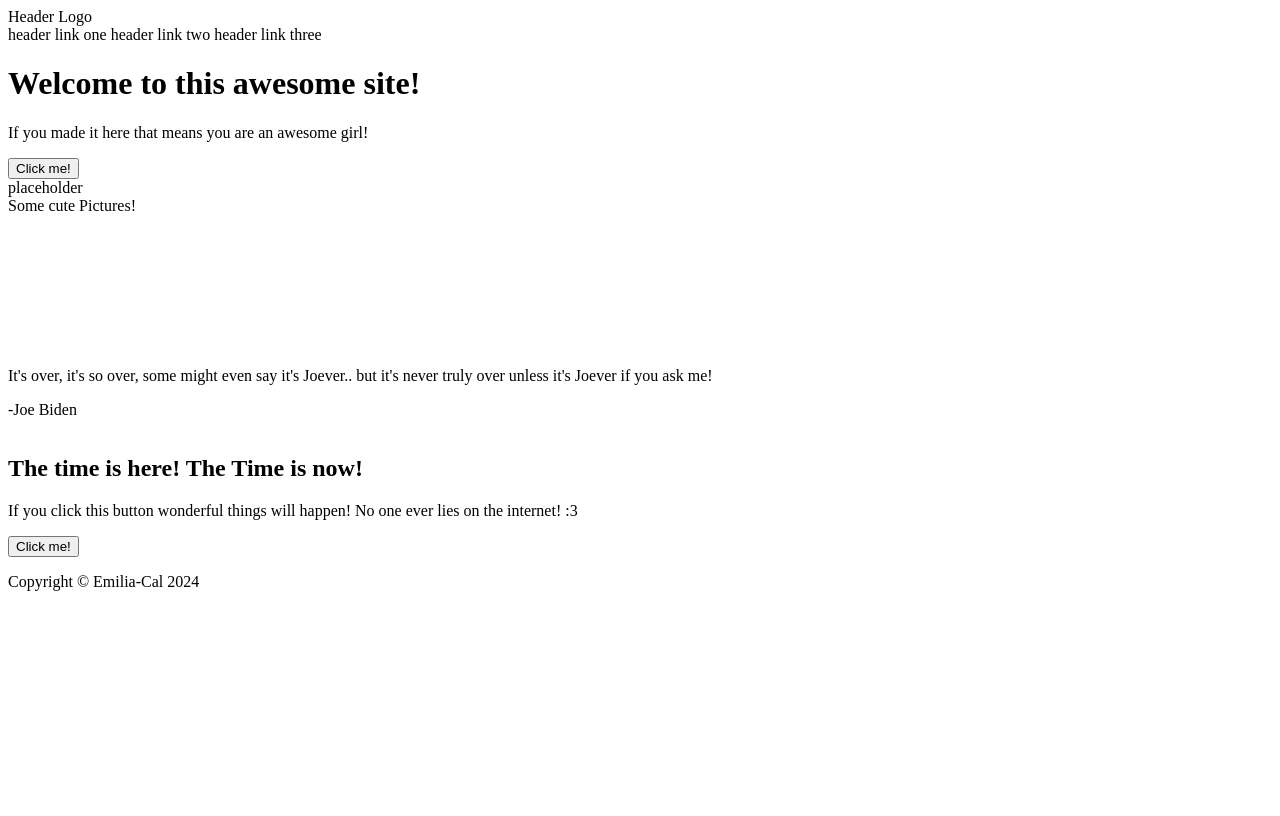
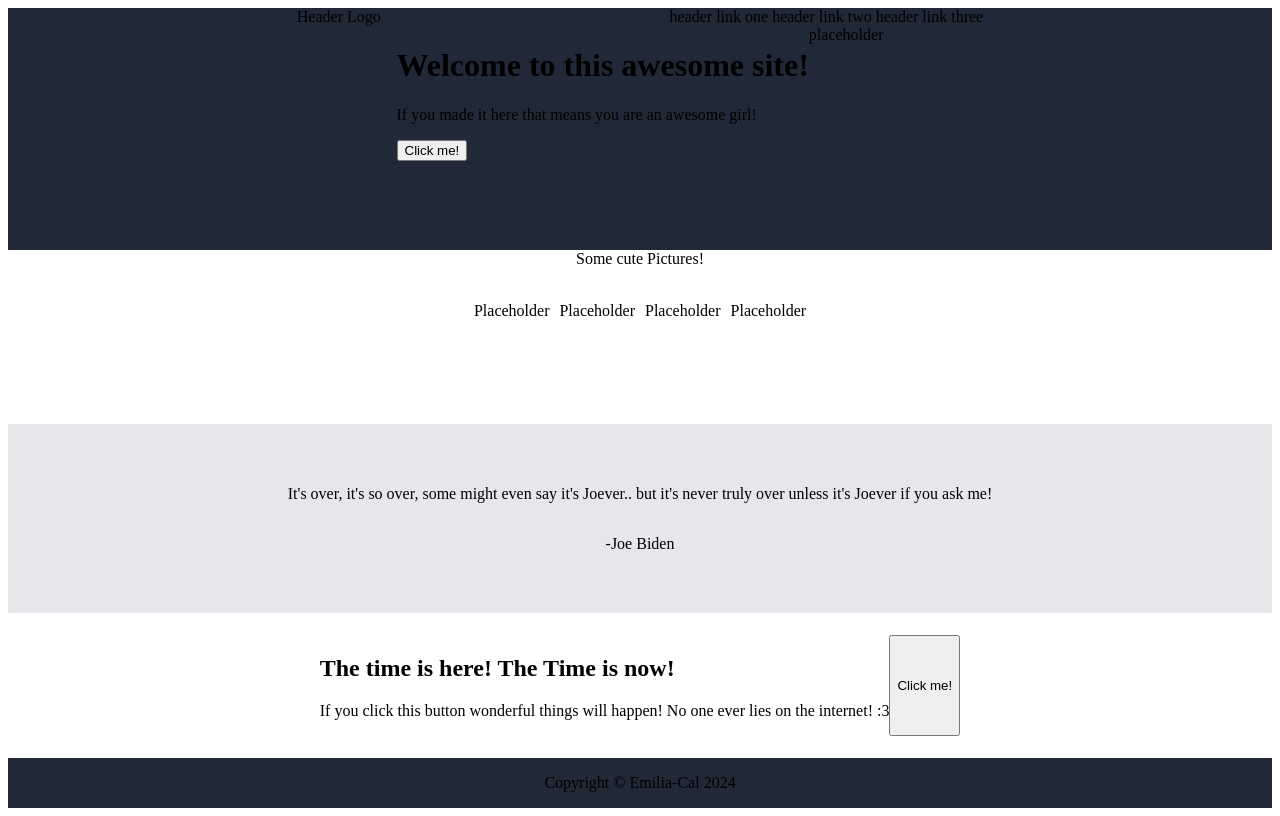
Before and after one commit to Emilia-Cal/odin-landing-page, a plain HTML site: page index.html in a window 1280 px wide. Drawn offline with Linux system fonts and the light colour scheme.

Commit message:
Creat rough Flexbox structure and background color

```diff
--- a/index.html
+++ b/index.html
@@ -24,22 +24,22 @@
         </div>
         <div class="information">
             <div class="information-top">Some cute Pictures!</div>
-            <div class="infomation-info">
+            <div class="information-info">
                 <div class="info">
                     <img src="" alt="">
-                    <p></p>
+                    <p>Placeholder</p>
                 </div>
                 <div class="info">
                     <img src="" alt="">
-                    <p></p>
+                    <p>Placeholder</p>
                 </div>
                 <div class="info">
                     <img src="" alt="">
-                    <p></p>
+                    <p>Placeholder</p>
                 </div>
                 <div class="info">
                     <img src="" alt="">
-                    <p></p>
+                    <p>Placeholder</p>
                 </div>
             </div>
         </div>
--- a/style.css
+++ b/style.css
@@ -1,4 +1,63 @@
 body {
+    min-height: 100vh;
     display: flex;
     flex-direction: column;
 }
+
+.header {
+    display: flex;
+    justify-content: space-evenly;
+    background-color: #1F2937;
+}
+
+.hero {
+    display: flex;
+    justify-content: center;
+    flex: 2 1 auto;
+    background-color: #1F2937;
+}
+
+.information {
+    display: flex;
+    flex-direction: column;
+    flex: 2 1 auto;
+}
+
+.information-top {
+    display: flex;
+    justify-content: center;
+    align-items: center;
+}
+.information-info {
+    display: flex;
+    justify-content: center;
+    align-items: center;
+    gap: 10px;
+}
+
+.quote {
+    display: flex;
+    flex-direction: column;
+    justify-content: center;
+    align-items: center;
+    flex: 2 1 auto;
+    background-color: #E5E7EB;
+}
+
+.cta {
+    display: flex;
+    justify-content: center;
+    align-items: center;
+    flex: 1 1 auto;
+}
+
+.cta-box {
+    display: flex;
+}
+
+.footer {
+    display: flex;
+    justify-content: center;
+    align-items: center;
+    background-color: #1F2937;
+}
```
